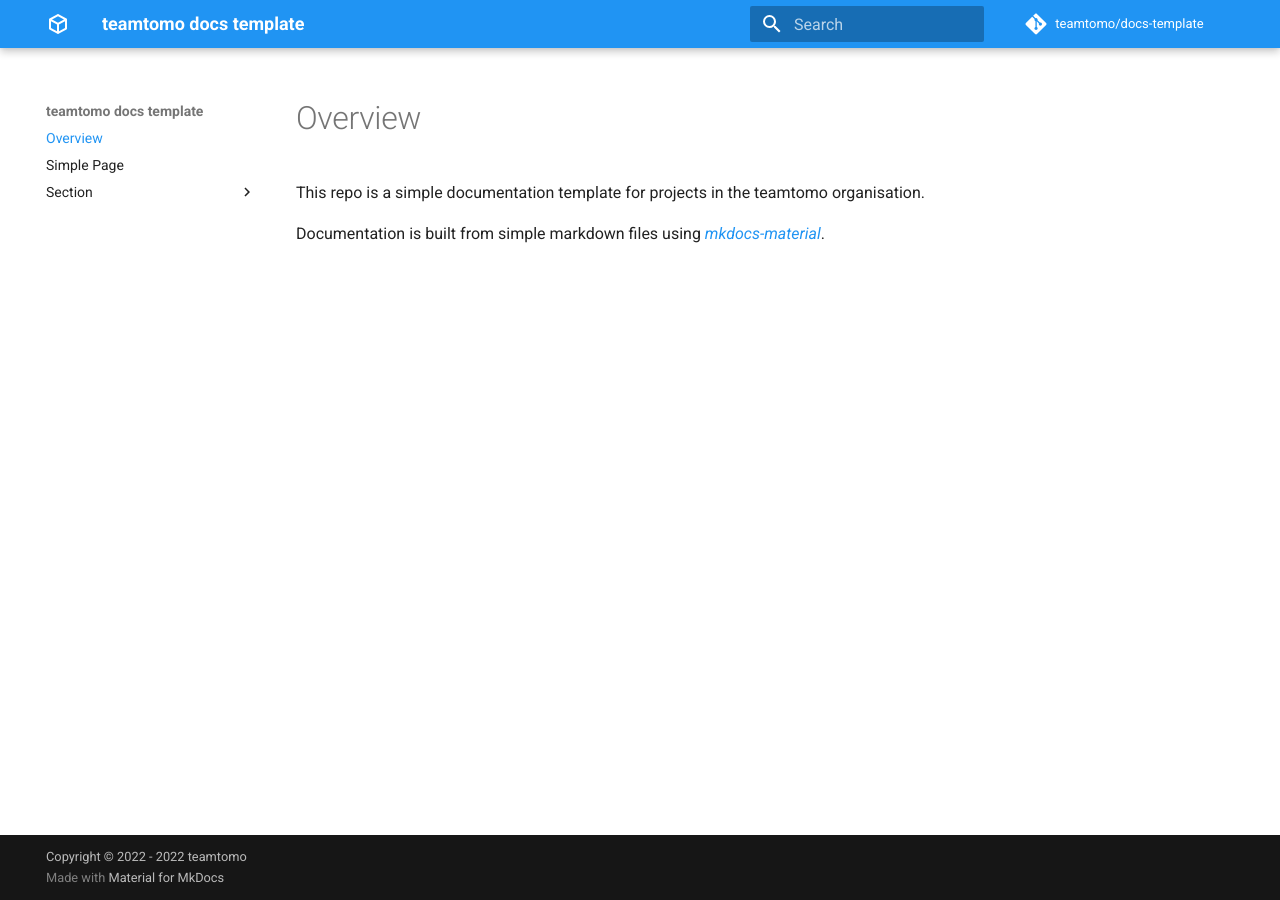
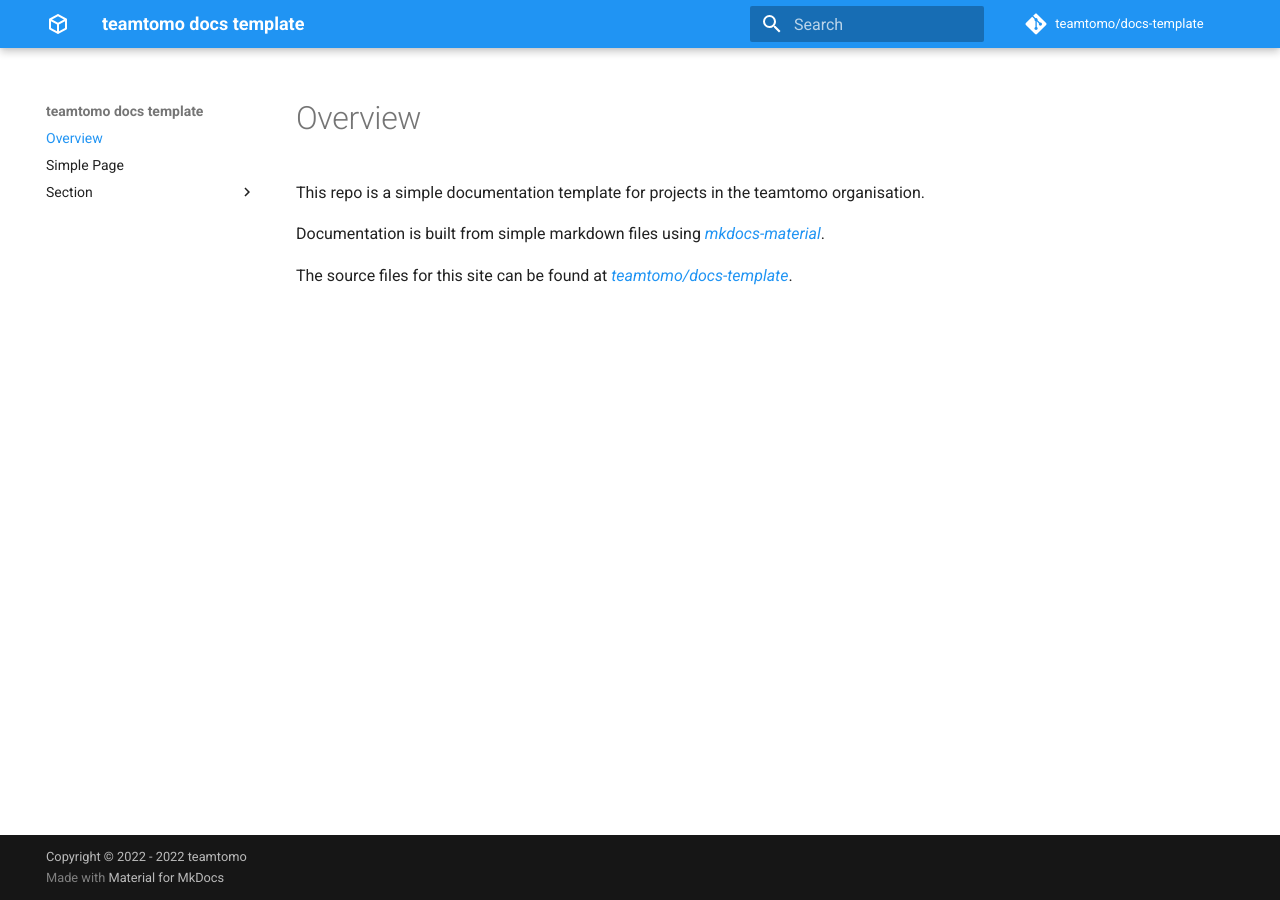
Before and after one commit to teamtomo/docs-template, an MkDocs documentation site: the page built from docs/index.md, in a window 1280 px wide. Built offline with MkDocs 1.6.1 and Material for MkDocs 9.7.7, drawn with Linux system fonts in a browser that asks for light colours; comment, search, counter and statistics services are not loaded.

Commit message:
add link to docs source

```diff
--- a/docs/index.md
+++ b/docs/index.md
@@ -4,3 +4,6 @@ This repo is a simple documentation template for projects in the teamtomo organi
 
 Documentation is built from simple markdown files using
 *[mkdocs-material](https://squidfunk.github.io/mkdocs-material/)*.
+
+The source files for this site can be found at
+[*teamtomo/docs-template*](https://github.com/teamtomo/docs-template).
```
